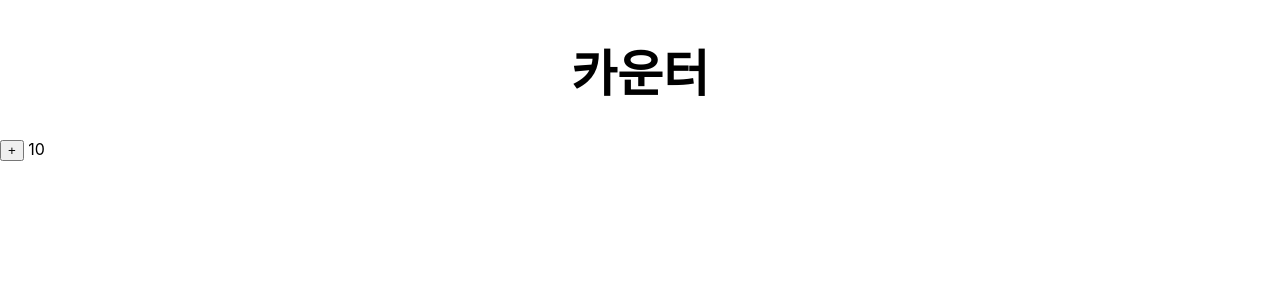
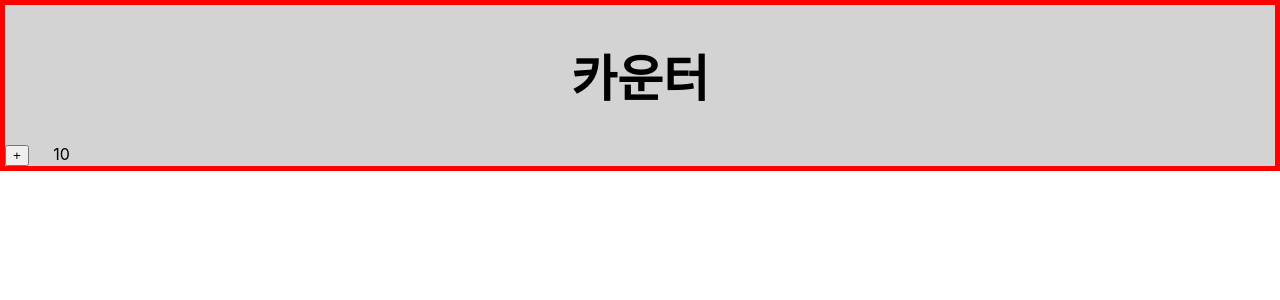
Before and after one commit to siu2388/elice_AI7, a React (Create React App) app in the folder 05-react1/0329react/: page / in a window 1280 px wide. Shown: the top 300 px of the page. Built offline with nearby package versions, Linux system fonts and the light colour scheme.

Commit message:
css 인라인 +import .css + import module.css까지 전부 적용

```diff
--- a/05-react1/0329react/src/App.js
+++ b/05-react1/0329react/src/App.js
@@ -1,5 +1,7 @@
 import React, { useState } from "react";
-import './App.css';
+import "./App.css";
+import counterStyle from "./Counter.module.css";
+console.log("counterStyle", counterStyle);
 
 function Counter({ title, initValue }) {
   const [count, setCount] = useState(initValue);
@@ -13,14 +15,17 @@ function Counter({ title, initValue }) {
     // });
   }
   // //react css 입히는 법 div={design} 사용
-  // const design={
-  //   border:'5px solid red',
-  //   backgroundColor:'lightgray'
-  // }
+  const design = {
+    border: "5px solid red",
+    backgroundColor: "lightgray",
+  };
   return (
-    <div>
-      <h1 className='title'>{title}</h1>
-      <button onClick={up}>+</button> {count}
+    <div style={design}>
+      <h1 className="title">{title}</h1>
+      <button onClick={up} className={counterStyle.rightSpace}>
+        +
+      </button>{" "}
+      {count}
     </div>
   );
 }
--- /dev/null
+++ b/05-react1/0329react/src/Counter.module.css
@@ -0,0 +1,3 @@
+.rightSpace {
+  margin-right: 20px;
+}
```
